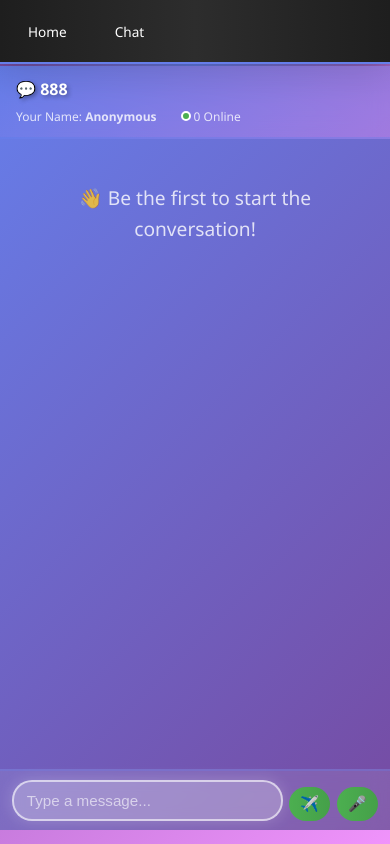
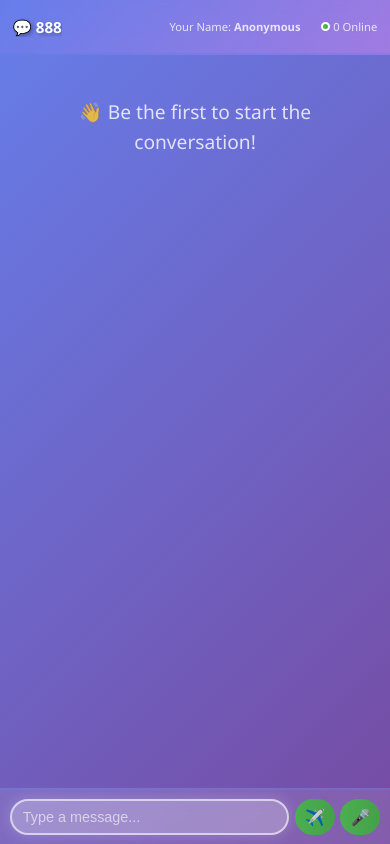
Before and after one commit to Periyasamy2002/chat_web_side, a Django app: page /group/888/ in a window 390 px wide. Run offline with Django 5.2, Linux system fonts and the light colour scheme; data comes from the database, SQL or seed files in the repository; both versions use the stored data as it was after the commit; data that the repository does not hold is empty.

Commit message:
live refres add this web 2

```diff
--- a/chatapp/templates/base.html
+++ b/chatapp/templates/base.html
@@ -2,6 +2,9 @@
 <html>
 <head>
     <title>Chat App</title>
+    <meta charset="utf-8">
+    <meta name="viewport" content="width=device-width, initial-scale=1.0, viewport-fit=cover, maximum-scale=1.0, user-scalable=no">
+    <meta name="theme-color" content="#667eea">
     <style>
         * {
             margin: 0;
@@ -27,7 +30,7 @@
 
         nav {
             background: linear-gradient(90deg, #1e1e1e 0%, #2d2d2d 50%, #1e1e1e 100%);
-            padding: 1rem 2rem;
+            padding: 0.75rem 1rem;
             box-shadow: 0 8px 32px rgba(0, 0, 0, 0.3);
             display: flex;
             justify-content: space-between;
@@ -35,6 +38,7 @@
             backdrop-filter: blur(10px);
             border-bottom: 2px solid #667eea;
             animation: navSlideDown 0.6s ease-out;
+            min-height: 50px;
         }
 
         @keyframes navSlideDown {
@@ -51,13 +55,14 @@
         nav a {
             color: white;
             text-decoration: none;
-            padding: 0.5rem 1.5rem;
-            border-radius: 25px;
+            padding: 0.4rem 1rem;
+            border-radius: 20px;
             transition: all 0.3s ease;
             position: relative;
             overflow: hidden;
             font-weight: 500;
-            margin: 0 0.5rem;
+            margin: 0 0.3rem;
+            font-size: 0.95rem;
         }
 
         nav a::before {
@@ -84,16 +89,17 @@
         .nav-right {
             display: flex;
             align-items: center;
-            gap: 1rem;
+            gap: 0.75rem;
         }
 
         .user-badge {
             background: linear-gradient(135deg, #667eea, #764ba2);
-            padding: 0.5rem 1rem;
-            border-radius: 20px;
+            padding: 0.35rem 0.75rem;
+            border-radius: 15px;
             color: white;
             font-weight: 600;
             animation: pulse 2s ease-in-out infinite;
+            font-size: 0.85rem;
         }
 
         @keyframes pulse {
--- a/chatapp/templates/group.html
+++ b/chatapp/templates/group.html
@@ -9,20 +9,37 @@
         box-sizing: border-box;
     }
 
+    html, body {
+        width: 100%;
+        height: 100%;
+        overflow: hidden;
+    }
+
     .chat-page {
-        height: calc(100vh - 120px);
+        position: fixed;
+        top: 0;
+        left: 0;
+        right: 0;
+        bottom: 0;
         display: flex;
         flex-direction: column;
         background: linear-gradient(135deg, #667eea 0%, #764ba2 100%);
         overflow: hidden;
+        height: 100vh;
+        width: 100%;
     }
 
     .chat-header {
         background: linear-gradient(135deg, rgba(102, 126, 234, 0.4), rgba(240, 147, 251, 0.4));
-        padding: 1.5rem 2rem;
+        padding: 0.75rem 1rem;
         border-bottom: 2px solid rgba(102, 126, 234, 0.3);
         backdrop-filter: blur(10px);
         animation: slideInDown 0.6s ease-out;
+        flex-shrink: 0;
+        min-height: 60px;
+        display: flex;
+        align-items: center;
+        justify-content: space-between;
     }
 
     @keyframes slideInDown {
@@ -40,16 +57,21 @@
         display: flex;
         justify-content: space-between;
         align-items: center;
-        margin-bottom: 1rem;
+        margin-bottom: 0;
+        flex: 1;
+        gap: 0.5rem;
     }
 
     .chat-header h2 {
         color: white;
         margin: 0;
-        font-size: 1.5rem;
+        font-size: 1rem;
         display: flex;
         align-items: center;
         gap: 0.5rem;
+        white-space: nowrap;
+        overflow: hidden;
+        text-overflow: ellipsis;
     }
 
     .online-indicator {
@@ -191,10 +213,11 @@
     .messages-scroll {
         flex: 1;
         overflow-y: auto;
-        padding: 1.5rem 2rem;
+        padding: 0.75rem 0.75rem;
         display: flex;
         flex-direction: column;
-        gap: 1rem;
+        gap: 0.6rem;
+        -webkit-overflow-scrolling: touch;
     }
 
     .messages-scroll::-webkit-scrollbar {
@@ -464,10 +489,14 @@
     /* INPUT AREA STYLES */
     .input-area {
         background: rgba(255, 255, 255, 0.1);
-        padding: 1rem 2rem;
+        padding: 0.6rem 0.75rem;
         border-top: 2px solid rgba(102, 126, 234, 0.3);
         backdrop-filter: blur(10px);
         animation: slideInUp 0.6s ease-out;
+        flex-shrink: 0;
+        min-height: 55px;
+        display: flex;
+        align-items: flex-end;
     }
 
     @keyframes slideInUp {
@@ -483,24 +512,27 @@
 
     .input-form {
         display: flex;
-        gap: 0.75rem;
+        gap: 0.5rem;
         align-items: flex-end;
+        width: 100%;
     }
 
     .input-wrapper {
         flex: 1;
         position: relative;
+        min-width: 0;
     }
 
     .input-form input {
         width: 100%;
-        padding: 0.75rem 1rem;
+        padding: 0.6rem 0.8rem;
         border: 2px solid rgba(255, 255, 255, 0.3);
-        border-radius: 25px;
+        border-radius: 20px;
         background: rgba(255, 255, 255, 0.15);
         color: white;
-        font-size: 1rem;
+        font-size: 0.95rem;
         transition: all 0.3s ease;
+        min-height: 40px;
     }
 
     .input-form input::placeholder {
@@ -515,21 +547,23 @@
     }
 
     .send-btn, .mic-btn {
-        padding: 0.75rem 1rem;
+        padding: 0.6rem 0.7rem;
         background: linear-gradient(90deg, #4CAF50, #45a049);
         color: white;
         border: none;
-        border-radius: 25px;
+        border-radius: 20px;
         font-weight: 700;
         cursor: pointer;
         transition: all 0.3s ease;
         position: relative;
         overflow: hidden;
-        min-width: 50px;
+        min-width: 45px;
+        min-height: 40px;
         display: flex;
         align-items: center;
         justify-content: center;
-        font-size: 1.2rem;
+        font-size: 1.1rem;
+        flex-shrink: 0;
     }
 
     .send-btn::before, .mic-btn::before {
@@ -708,23 +742,23 @@
 
     @media (max-width: 768px) {
         .message-bubble {
-            max-width: 85%;
+            max-width: 88%;
         }
 
         .chat-header {
-            padding: 1rem 1.5rem;
+            padding: 0.75rem 1rem;
         }
 
         .input-area {
-            padding: 0.75rem 1rem;
+            padding: 0.6rem 0.75rem;
         }
 
         .messages-scroll {
-            padding: 1rem 1.5rem;
+            padding: 0.75rem;
         }
 
         .chat-header h2 {
-            font-size: 1.2rem;
+            font-size: 1rem;
         }
 
         .input-form {
@@ -732,9 +766,9 @@
         }
 
         .send-btn, .mic-btn {
-            padding: 0.6rem 0.8rem;
+            padding: 0.6rem 0.7rem;
             min-width: 45px;
-            font-size: 1rem;
+            font-size: 1.1rem;
         }
 
         .context-menu {
@@ -750,100 +784,111 @@
     /* ========== ADDITIONAL MOBILE MEDIA QUERIES ========== */
     @media (max-width: 480px) {
         .chat-page {
-            height: calc(100vh - 80px);
+            position: fixed;
+            height: 100vh;
+            top: 0;
+            left: 0;
+            right: 0;
+            bottom: 0;
         }
 
         .chat-header {
-            padding: 0.75rem 1rem;
+            padding: 0.6rem 0.8rem;
+            min-height: 55px;
         }
 
         .header-top {
-            margin-bottom: 0.5rem;
+            margin-bottom: 0;
         }
 
         .chat-header h2 {
-            font-size: 1rem;
+            font-size: 0.95rem;
             margin: 0;
         }
 
         .header-info {
-            font-size: 0.75rem;
+            font-size: 0.7rem;
+            gap: 0.3rem;
+            flex-wrap: wrap;
+        }
+
+        .online-indicator {
+            width: 9px;
+            height: 9px;
+        }
+
+        .online-count {
+            padding: 0.15rem 0.4rem;
+            font-size: 0.7rem;
+        }
+
+        .messages-scroll {
+            padding: 0.6rem 0.6rem;
             gap: 0.5rem;
-            flex-wrap: wrap;
-        }
-
-        .online-indicator {
-            width: 10px;
-            height: 10px;
-        }
-
-        .online-count {
-            padding: 0.2rem 0.5rem;
-            font-size: 0.75rem;
-        }
-
-        .messages-scroll {
-            padding: 0.75rem 1rem;
-            gap: 0.8rem;
+            -webkit-overflow-scrolling: touch;
         }
 
         .message-bubble {
             max-width: 90%;
-            padding: 0.6rem 0.8rem;
+            padding: 0.5rem 0.75rem;
+            font-size: 0.9rem;
         }
 
         .message-header {
-            margin-bottom: 0.2rem;
+            margin-bottom: 0.15rem;
         }
 
         .message-bubble b {
-            font-size: 0.8rem;
+            font-size: 0.75rem;
         }
 
         .message-time {
-            font-size: 0.7rem;
-            margin-top: 0.2rem;
+            font-size: 0.65rem;
+            margin-top: 0.15rem;
         }
 
         .voice-message {
-            gap: 0.5rem;
+            gap: 0.4rem;
         }
 
         .play-btn {
-            width: 32px;
-            height: 32px;
+            width: 30px;
+            height: 30px;
+            font-size: 0.95rem;
+        }
+
+        .voice-duration {
+            min-width: 28px;
+            font-size: 0.65rem;
+        }
+
+        .input-area {
+            padding: 0.55rem 0.6rem;
+            min-height: 50px;
+        }
+
+        .input-form {
+            gap: 0.35rem;
+        }
+
+        .input-form input {
+            padding: 0.5rem 0.7rem;
+            font-size: 0.9rem;
+            border-radius: 18px;
+            min-height: 36px;
+        }
+
+        .send-btn, .mic-btn {
+            padding: 0.5rem 0.6rem;
+            min-width: 40px;
+            min-height: 36px;
             font-size: 1rem;
-        }
-
-        .voice-duration {
-            min-width: 30px;
-            font-size: 0.7rem;
-        }
-
-        .input-area {
-            padding: 0.6rem 0.75rem;
-        }
-
-        .input-form {
-            gap: 0.4rem;
-        }
-
-        .input-form input {
-            padding: 0.6rem 0.8rem;
-            font-size: 0.95rem;
-            border-radius: 20px;
-        }
-
-        .send-btn, .mic-btn {
-            padding: 0.5rem 0.7rem;
-            min-width: 40px;
-            font-size: 0.95rem;
-            border-radius: 20px;
+            border-radius: 18px;
         }
 
         .recording-indicator {
-            font-size: 0.8rem;
-            margin-left: 0.5rem;
+            font-size: 0.75rem;
+            margin-left: 0.4rem;
         }
 
         .recording-dot {
```
Also changed, not shown: other parts of chatapp/templates/group.html (+32 -20 lines), chatapp/templates/chat.html (+38 -33 lines), chatapp/templates/home.html (+25 -20 lines), chatapp/templates/register.html (+103 -126 lines), db.sqlite3.
